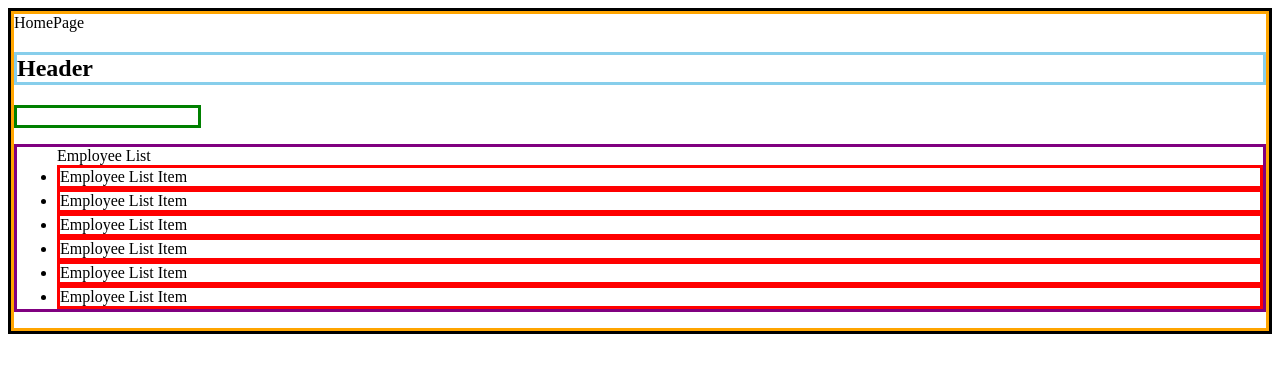
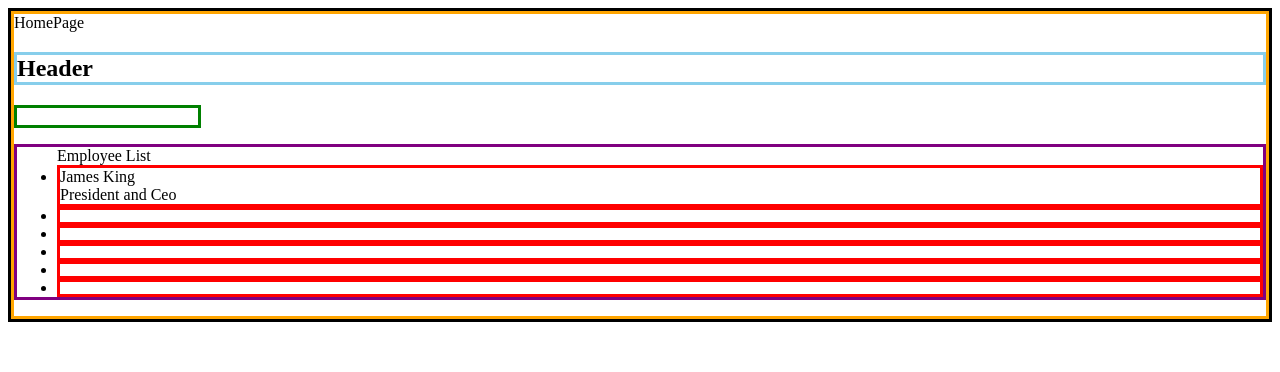
Before and after one commit to JadeTwo/2026-RTT-44, a React (Vite) app in the folder mod-9/react-employees/: page / in a window 1280 px wide. Shown: the top 372 px of the page. Built offline with nearby package versions, Linux system fonts and the light colour scheme.

Commit message:
added props

```diff
--- a/mod-9/react-employees/src/components/EmployeeList.jsx
+++ b/mod-9/react-employees/src/components/EmployeeList.jsx
@@ -1,10 +1,11 @@
 import EmployeeListItem from "./EmployeeListItem"
 
 export default function EmployeeList() {
+    // pass data from a parent component (EmployeeList) to a child component (EmployeeListItem).
     return (
         <ul id="employee-list">
             Employee List
-            <EmployeeListItem />
+            <EmployeeListItem name="James King" title="President and Ceo" />
             <EmployeeListItem />
             <EmployeeListItem />
             <EmployeeListItem />
--- a/mod-9/react-employees/src/components/EmployeeListItem.jsx
+++ b/mod-9/react-employees/src/components/EmployeeListItem.jsx
@@ -1,7 +1,15 @@
-export default function EmployeeListItem() {
+export default function EmployeeListItem(props) {
+
+    console.log('props: ', props);
+
     return (
         <li className="employee-list-item">
-            Employee List Item
+            <div>
+                {props.name}
+            </div>
+            <div>
+                {props.title}
+            </div>
         </li>
     )
 }
```
